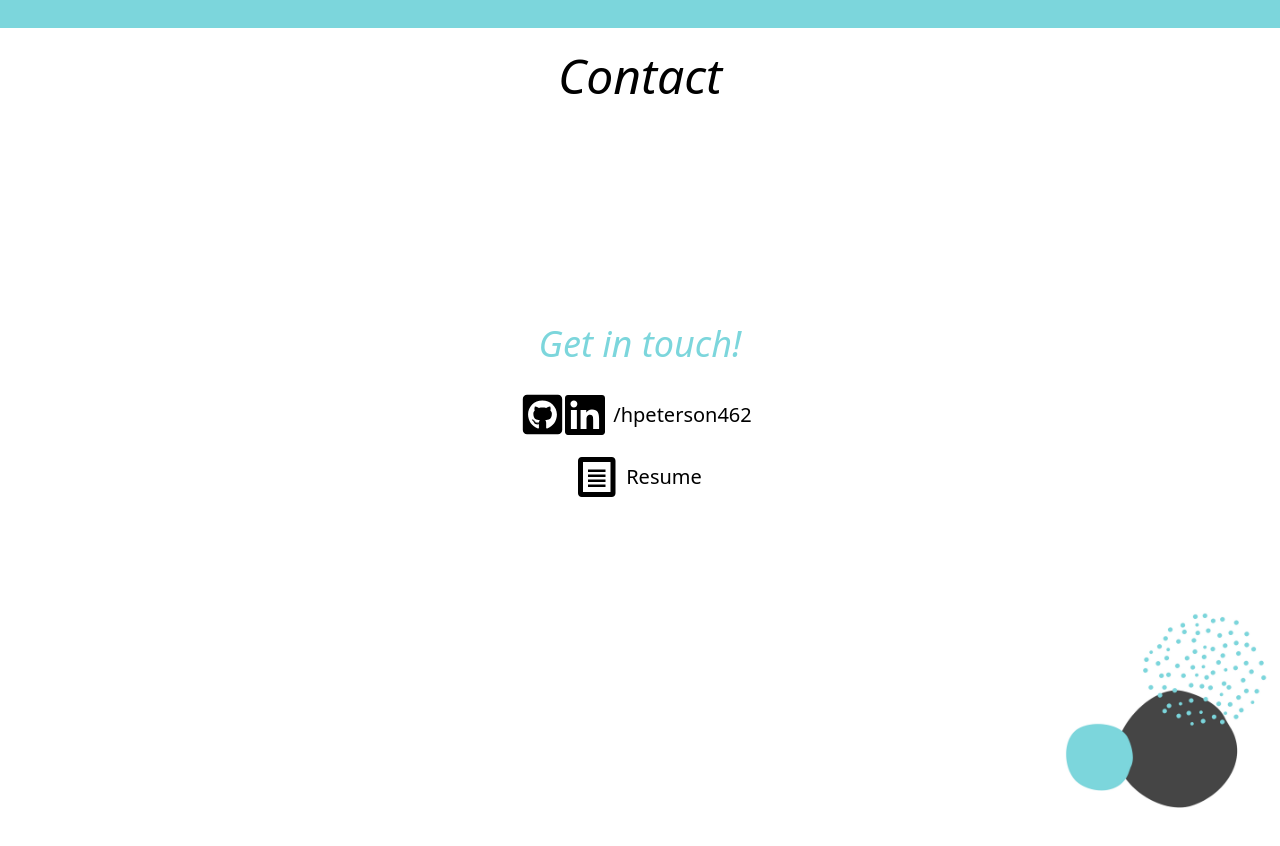
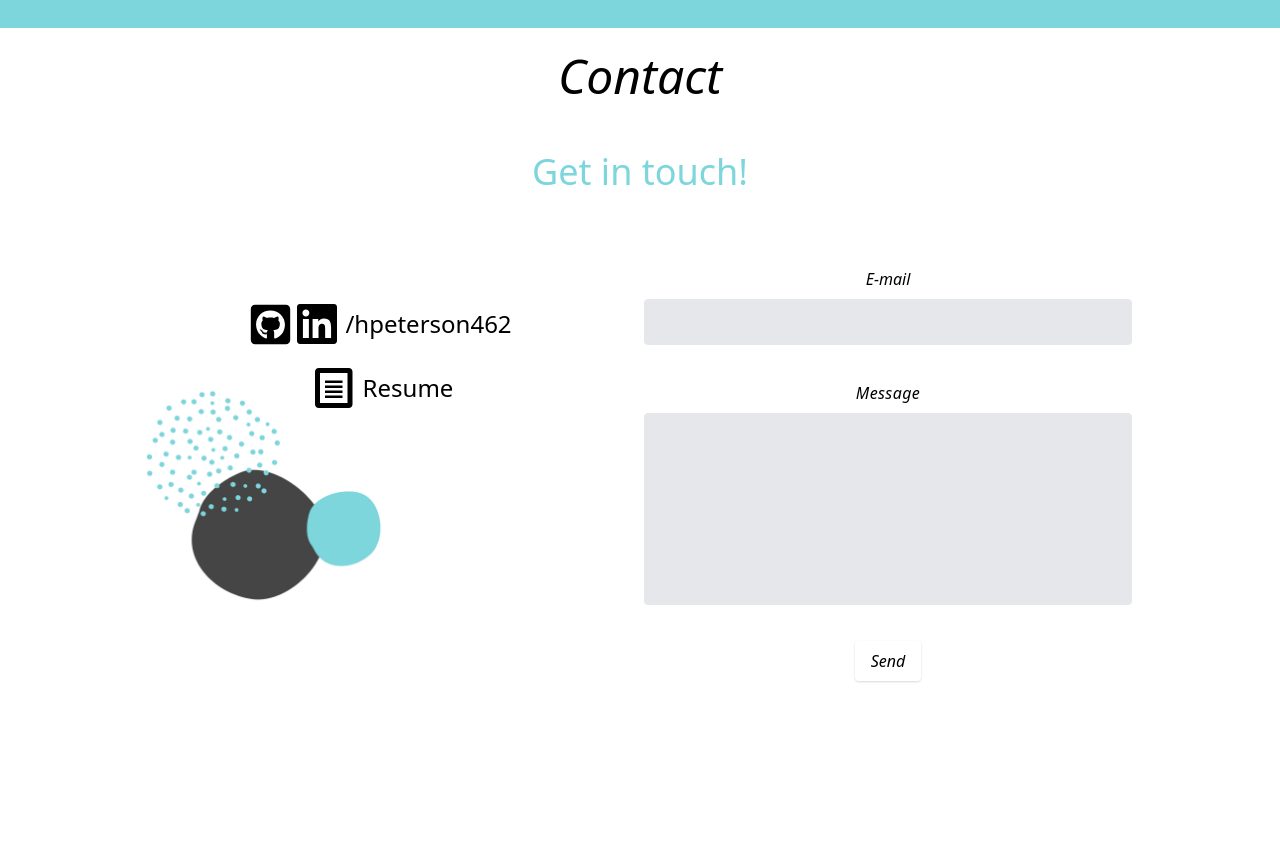
Before and after one commit to hpeterson462/portfolio, a React (Create React App) app: page / in a window 1280 px wide. Shown: the part 3540-4386 px from the top of the page. Built offline with nearby package versions, Linux system fonts and the light colour scheme.

Commit message:
contact email form, bg img, icons update

```diff
--- a/src/Contact.jsx
+++ b/src/Contact.jsx
@@ -10,27 +10,55 @@ export default function Contact() {
 
       <br />
 
-      <div className="min-h-screen pt-48">
-        <p className="text-4xl italic text-lightBlue p-2">Get in touch!</p>
-        <div className="flex flex-row items-center justify-center p-5">
-          <div className="hover:text-red-400 hover:shadow-md cursor-pointer">
+      <div className="min-h-screen pt-5">
+        <p className="text-4xl text-lightBlue p-2">Get in touch!</p>
+
+        <div className="flex flex-row flex-wrap items-center justify-center p-5">
+          <div className="flex flex-col w-2/5 bg-dots2 bg-contain bg-no-repeat bg-left-bottom pb-80">
+            <div className="flex items-center justify-center p-5 pt-20">
+              <div className="hover:text-red-400 hover:shadow-md cursor-pointer pr-1">
                 <FaGithubSquare size={45} />
               </div>
               <div className="hover:text-red-400 hover:shadow-md cursor-pointer">
                 <SiLinkedin size={40} />
               </div>
-          <span className="p-2 text-xl">
+              <span className="p-2 text-2xl">
                 /hpeterson462
             </span>
             </div>
-        <div className="flex flex-row items-center justify-center">
+            <div className="flex items-center justify-center">
               <div className="hover:text-red-400 hover:shadow-md cursor-pointer">
                 <ImFileText size={40} />
               </div>
-          <span className="pl-2 text-xl">Resume</span>
+              <span className="pl-2 text-2xl">Resume</span>
             </div>
-        <footer className="bg-dots2 bg-contain bg-no-repeat bg-right pb-80 flex items-center"></footer>
+            <div className=""></div>
+          </div>
+
+          <form className="w-full max-w-lg">
+            <section className="flex flex-wrap mb-6">
+              <div className="w-full px-3">
+                <label className="block text-darkGray mb-2 italic" for="email">
+                  E-mail
+              </label>
+                <input class="appearance-none block w-full bg-gray-200 text-gray-700 border border-gray-200 rounded py-3 px-4 mb-3 leading-tight focus:outline-none focus:bg-white focus:border-gray-500" type="text" />
+              </div>
+            </section>
+            <section className="flex flex-wrap mb-6">
+              <div className="w-full px-3">
+                <label className="block tracking-wide text-darkGray mb-2 italic">
+                  Message
+              </label>
+                <textarea class="no-resize appearance-none block w-full bg-gray-200 text-gray-700 border border-gray-200 rounded py-3 px-4 mb-3 leading-tight focus:outline-none focus:bg-white focus:border-gray-500 h-48 resize-none"></textarea>
+              </div>
+            </section>
+            <button className="text-darkGray italic shadow hover:bg-lightBlue cursor-pointer focus:shadow-outline py-2 px-4 rounded" type="button">
+              Send
+          </button>
+          </form>
+
         </div>
       </div>
+    </div >
   )
 }
```
Also changed, not shown: src/assets/dots2.png, 1 other file (tests, documents, lock files or other folders). Lines whose indentation alone changed are shown as unchanged.
